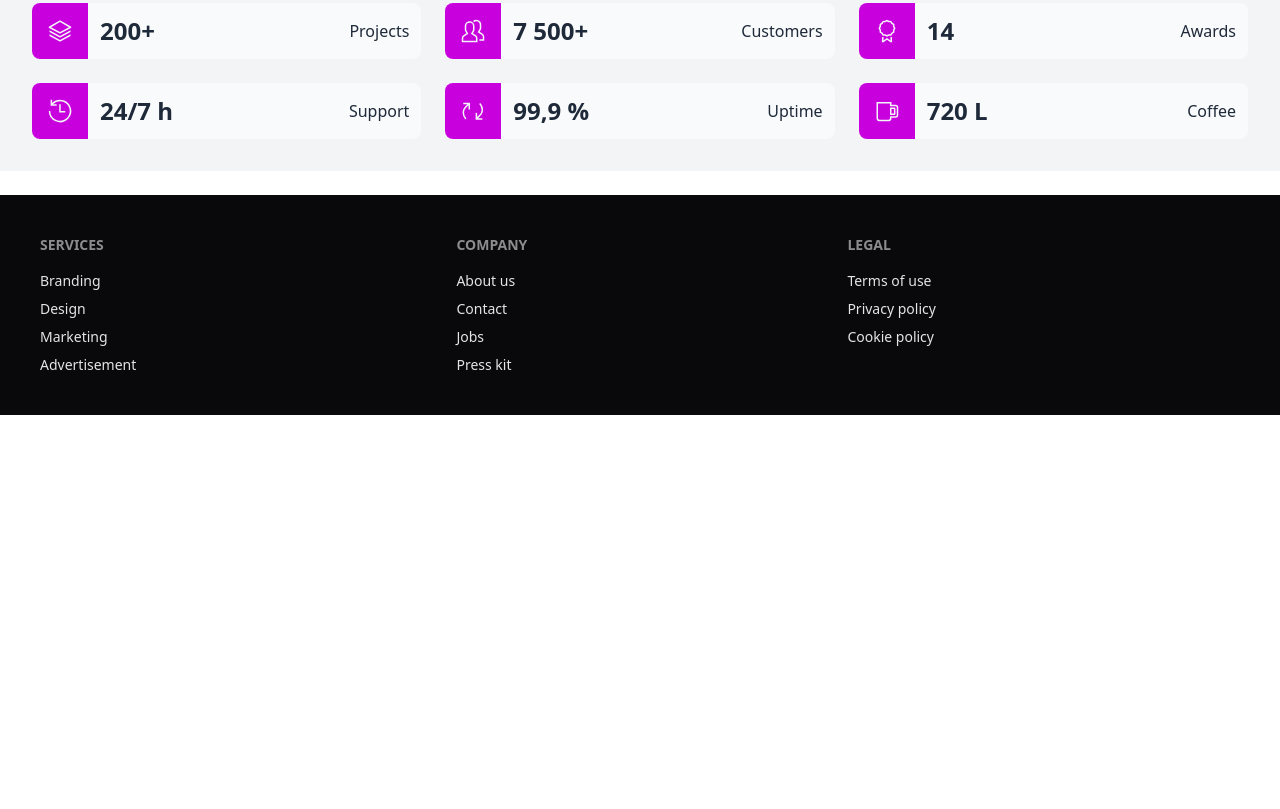
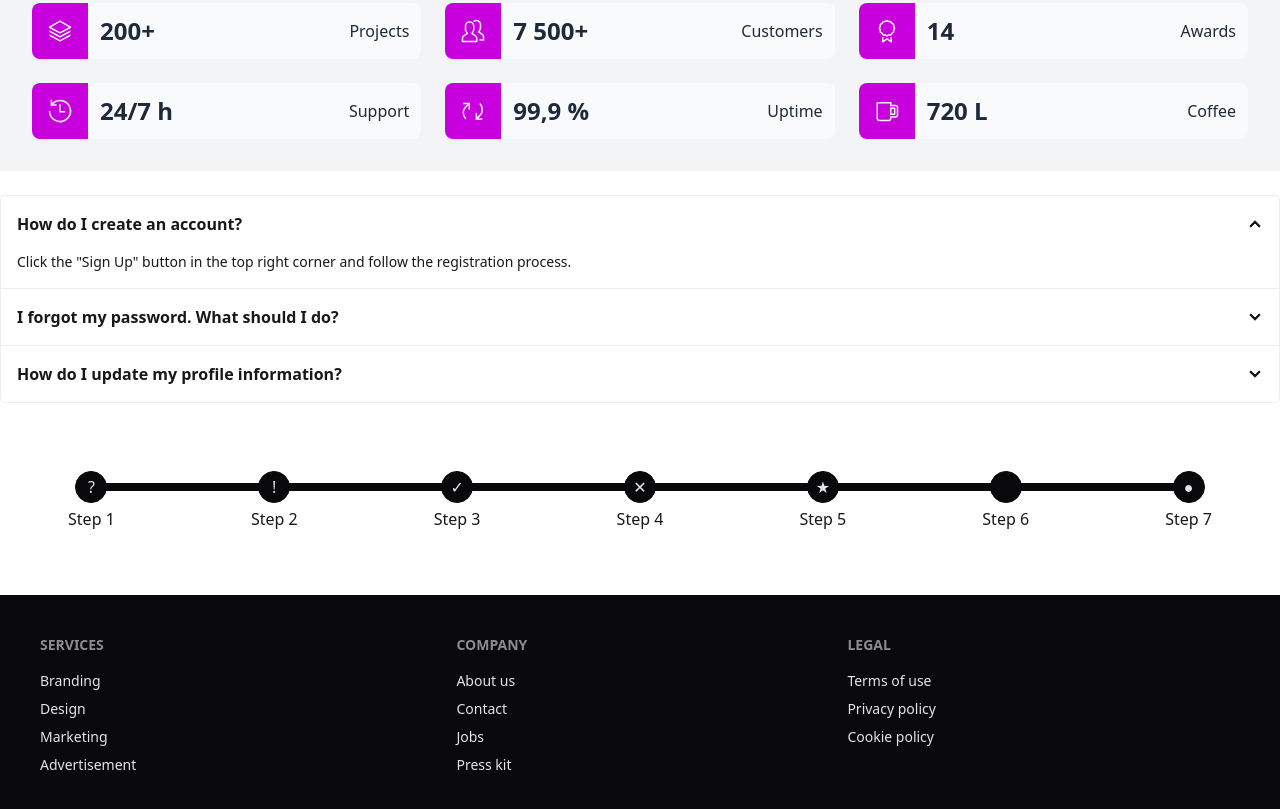
Before and after one commit to samiulalim-dev/basic-landing-design, a plain HTML site: page index.html in a window 1280 px wide. Shown: the part 918-1727 px from the top of the page. Before the commit the page ends 1333 px from the top, so only its background shows below. Drawn offline with nearby package versions, Linux system fonts and the light colour scheme.

Commit message:
adde steps in to experimental branch

```diff
--- a/index.html
+++ b/index.html
@@ -283,6 +283,52 @@
           </div>
         </div>
       </section>
+      <!-- experimental section -->
+      <section>
+        <div class="join w-full join-vertical bg-base-100">
+          <div class="collapse collapse-arrow join-item border-base-300 border">
+            <input type="radio" name="my-accordion-4" checked="checked" />
+            <div class="collapse-title font-semibold">
+              How do I create an account?
+            </div>
+            <div class="collapse-content text-sm">
+              Click the "Sign Up" button in the top right corner and follow the
+              registration process.
+            </div>
+          </div>
+          <div class="collapse collapse-arrow join-item border-base-300 border">
+            <input type="radio" name="my-accordion-4" />
+            <div class="collapse-title font-semibold">
+              I forgot my password. What should I do?
+            </div>
+            <div class="collapse-content text-sm">
+              Click on "Forgot Password" on the login page and follow the
+              instructions sent to your email.
+            </div>
+          </div>
+          <div class="collapse collapse-arrow join-item border-base-300 border">
+            <input type="radio" name="my-accordion-4" />
+            <div class="collapse-title font-semibold">
+              How do I update my profile information?
+            </div>
+            <div class="collapse-content text-sm">
+              Go to "My Account" settings and select "Edit Profile" to make
+              changes.
+            </div>
+          </div>
+        </div>
+      </section>
+      <section>
+        <ul class="steps py-16 w-full">
+          <li data-content="?" class="step step-neutral">Step 1</li>
+          <li data-content="!" class="step step-neutral">Step 2</li>
+          <li data-content="✓" class="step step-neutral">Step 3</li>
+          <li data-content="✕" class="step step-neutral">Step 4</li>
+          <li data-content="★" class="step step-neutral">Step 5</li>
+          <li data-content="" class="step step-neutral">Step 6</li>
+          <li data-content="●" class="step step-neutral">Step 7</li>
+        </ul>
+      </section>
     </main>
     <footer>
       <footer
```
Also changed, not shown: 1 other file.
